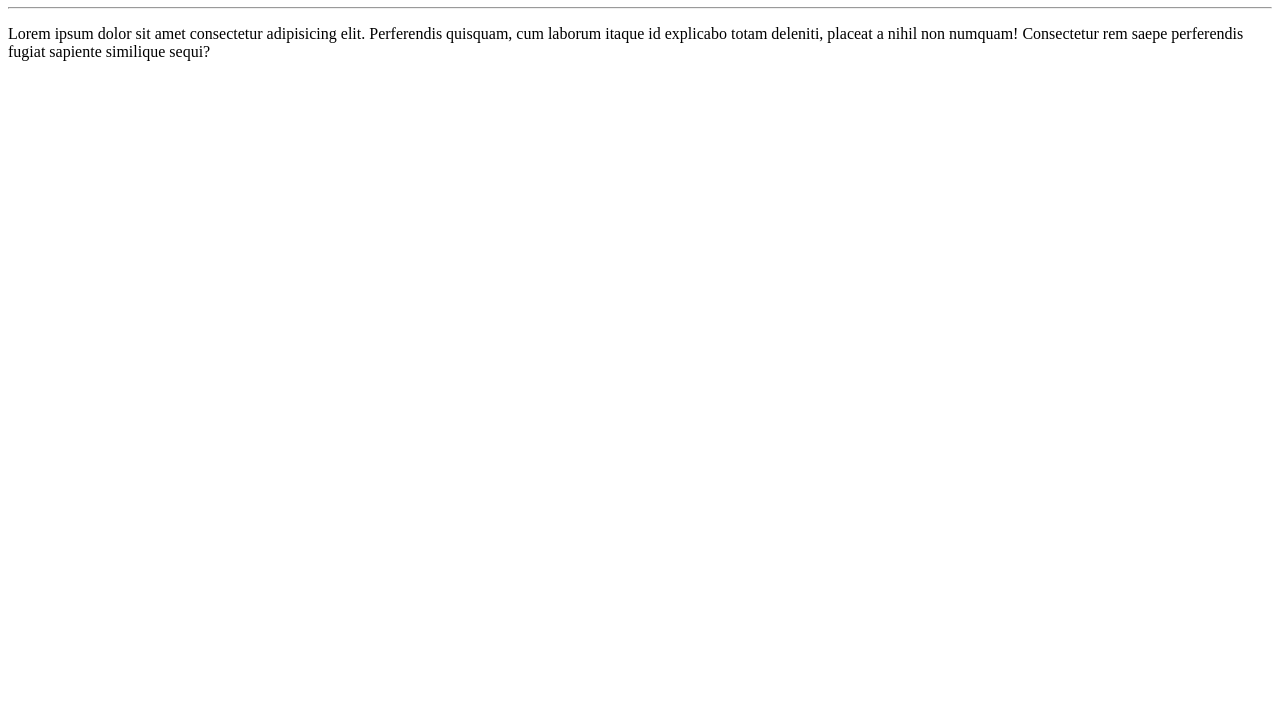
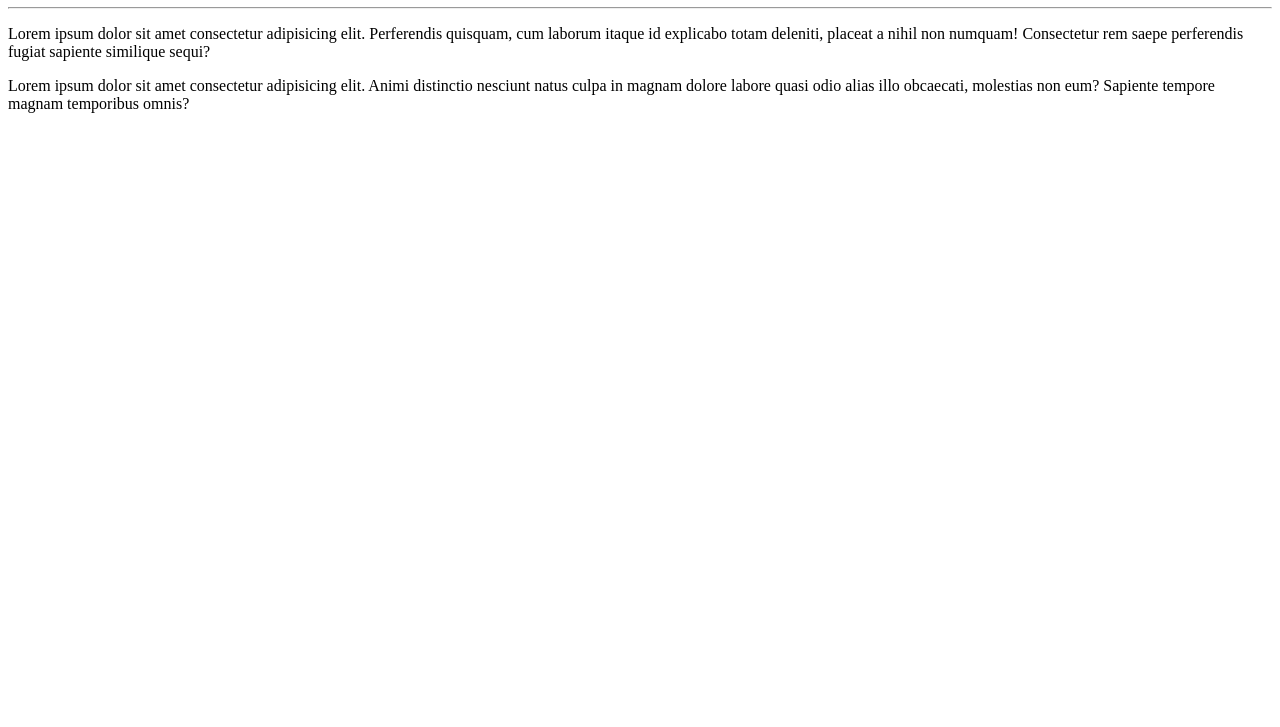
Before and after one commit to fernandesdasilva/teste, a plain HTML site: page site-exemplo/index.html in a window 1280 px wide. Shown: the part 73-800 px from the top of the page. Drawn offline with Linux system fonts and the light colour scheme.

Commit message:
adicionaei um paragrafo

```diff
--- a/site-exemplo/index.html
+++ b/site-exemplo/index.html
@@ -10,5 +10,6 @@
     <h1>Olá, Mundo!</h1>
     <hr>
     <p>Lorem ipsum dolor sit amet consectetur adipisicing elit. Perferendis quisquam, cum laborum itaque id explicabo totam deleniti, placeat a nihil non numquam! Consectetur rem saepe perferendis fugiat sapiente similique sequi?</p>
+    <p>Lorem ipsum dolor sit amet consectetur adipisicing elit. Animi distinctio nesciunt natus culpa in magnam dolore labore quasi odio alias illo obcaecati, molestias non eum? Sapiente tempore magnam temporibus omnis?</p>
 </body>
 </html>
```
